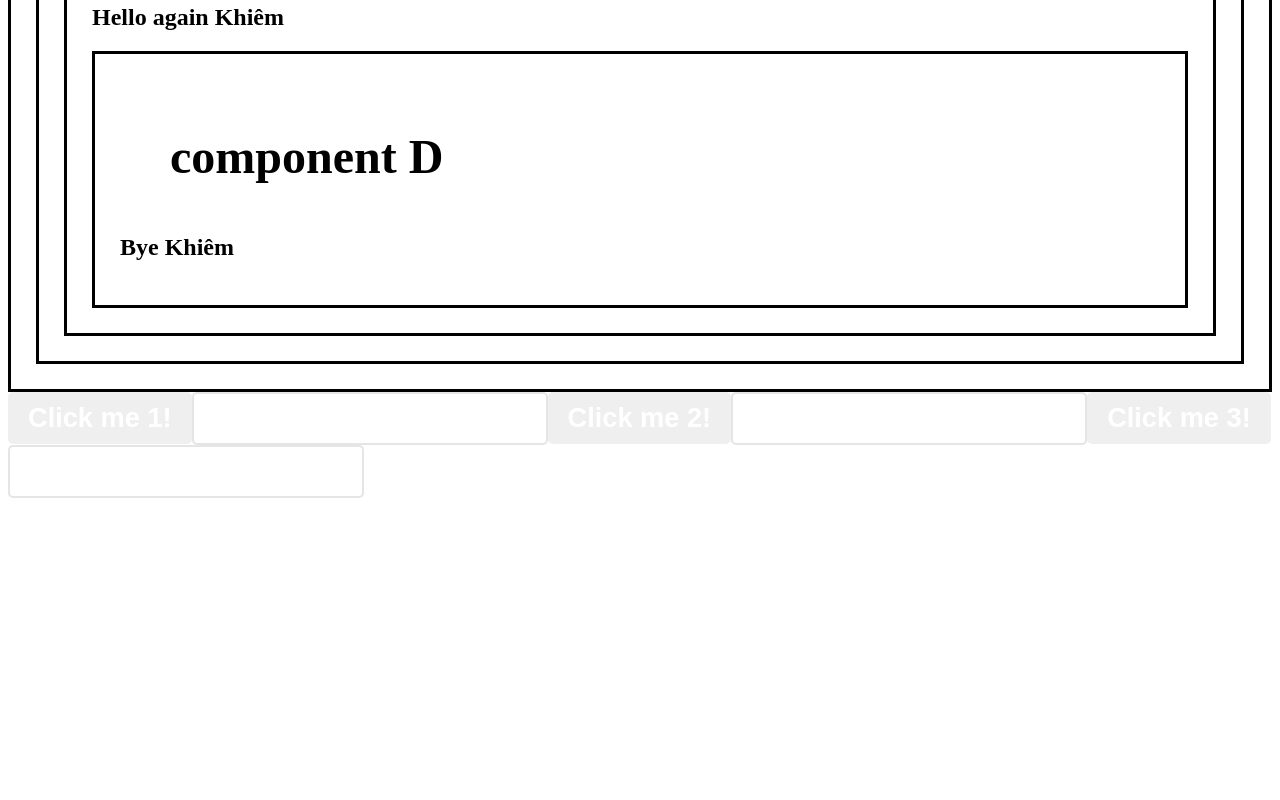
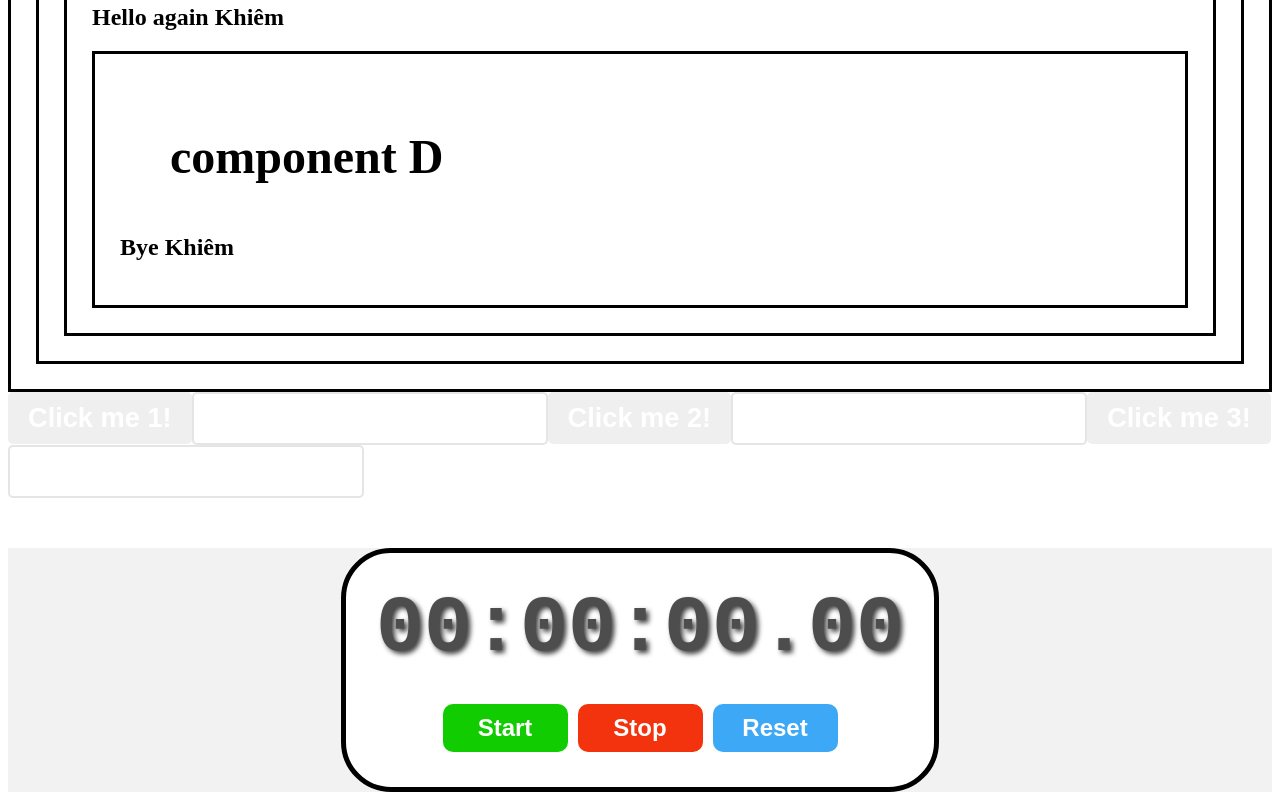
Before and after one commit to DoanKhiem/React-Full-Course, a React (Vite) app: page / in a window 1280 px wide. Shown: the part 6162-6962 px from the top of the page. Before the commit the page ends 6668 px from the top, so only its background shows below. Built offline with nearby package versions, Linux system fonts and the light colour scheme.

Commit message:
stopwatch app

```diff
--- a/src/App.jsx
+++ b/src/App.jsx
@@ -15,6 +15,7 @@ import UseEffect from "./components/UseEffect";
 import DigitalClock from "./components/DigitalClock";
 import ComponentA from "./components/usecontext/componentA";
 import UseRef from "./components/UseRef";
+import StopWatch from "./components/StopWatch";
 function App() {
   const fruits = [
     { id: 1, name: "grape", calogies: 52 },
@@ -60,6 +61,7 @@ function App() {
       <DigitalClock />
       <ComponentA />
       <UseRef />
+      <StopWatch />
     </>
   );
 }
--- /dev/null
+++ b/src/assets/css/stopwatch.css
@@ -0,0 +1,63 @@
+.body {
+    margin-top: 50px;
+    display: flex;
+    flex-direction: column;
+    align-items: center;
+    background-color: hsl(0, 0%, 95%);
+}
+
+.stopwatch {
+    display: flex;
+    flex-direction: column;
+    align-items: center;
+    border: 5px solid;
+    border-radius: 50px;
+    background-color: white;
+    padding: 30px;
+}
+
+.display {
+    font-size: 5rem;
+    font-family: monospace;
+    font-weight: bold;
+    color: hsl(0, 0%, 30%);
+    text-shadow: 3px 3px 5px hsla(0, 0%, 0%, 0.75);
+    margin-bottom: 25px;
+}
+
+.controls button {
+    font-size: 1.5rem;
+    font-weight: bold;
+    padding: 10px 20px;
+    margin: 5px;
+    min-width: 125px;
+    border: none;
+    border-radius: 10px;
+    cursor: pointer;
+    color: white;
+    transition: background-color 0.5s ease;
+}
+
+.start-button {
+    background-color: hsl(115, 100%, 40%);
+}
+
+.start-button:hover {
+    background-color: hsl(115, 100%, 35%);
+}
+
+.stop-button {
+    background-color: hsl(10, 90%, 50%);
+}
+
+.stop-button:hover {
+    background-color: hsl(10, 90%, 45%);
+}
+
+.reset-button {
+    background-color: hsl(205, 90%, 60%);
+}
+
+.reset-button:hover {
+    background-color: hsl(205, 90%, 55%);
+}
--- /dev/null
+++ b/src/components/StopWatch.jsx
@@ -0,0 +1,67 @@
+import "../assets/css/stopwatch.css";
+import { useEffect, useRef, useState } from "react";
+
+function StopWatch() {
+  const [isRunning, setIsRunning] = useState(false);
+  const [elapsedTime, setElapsedTime] = useState(0);
+  const intervalIdRef = useRef(null);
+  const startTimeRef = useRef(0);
+
+  useEffect(() => {
+    if (isRunning) {
+      intervalIdRef.current = setInterval(() => {
+        setElapsedTime(Date.now() - startTimeRef.current);
+      }, 10);
+    }
+
+    return () => {
+      clearInterval(intervalIdRef.current);
+    };
+  }, [isRunning]);
+
+  function start() {
+    setIsRunning(true);
+    startTimeRef.current = Date.now() - elapsedTime;
+  }
+  function stop() {
+    setIsRunning(false);
+  }
+
+  function reset() {
+    setElapsedTime(0);
+    setIsRunning(false);
+  }
+  function formatTime() {
+    let hours = Math.floor(elapsedTime / (60 * 60 * 1000));
+    let minutes = Math.floor((elapsedTime / (60 * 1000)) % 60);
+    let seconds = Math.floor((elapsedTime / 1000) % 60);
+    let milliseconds = Math.floor((elapsedTime % 1000) / 10);
+
+    hours = String(hours).padStart(2, "0");
+    minutes = String(minutes).padStart(2, "0");
+    seconds = String(seconds).padStart(2, "0");
+    milliseconds = String(milliseconds).padStart(2, "0");
+
+    return `${hours}:${minutes}:${seconds}.${milliseconds}`;
+  }
+  return (
+    <div className="body">
+      <div className="stopwatch">
+        <div className="display">{formatTime()}</div>
+        <div className="controls">
+          <button onClick={start} className="start-button">
+            Start
+          </button>
+          <button onClick={stop} className="stop-button">
+            Stop
+          </button>
+          <button onClick={reset} className="reset-button">
+            Reset
+          </button>
+        </div>
+      </div>
+    </div>
+  );
+}
+
+export default StopWatch;
```
